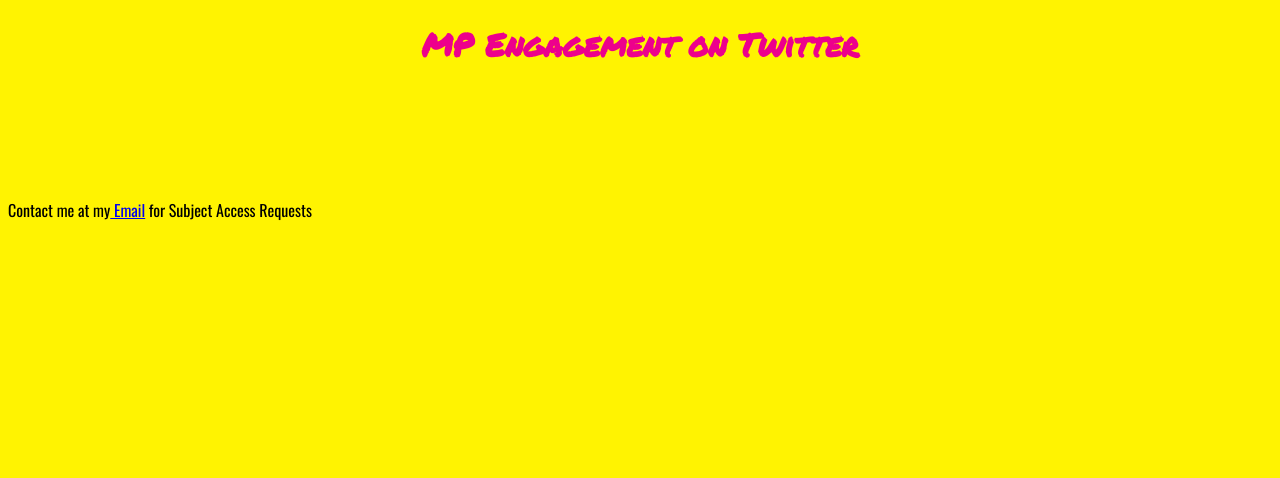
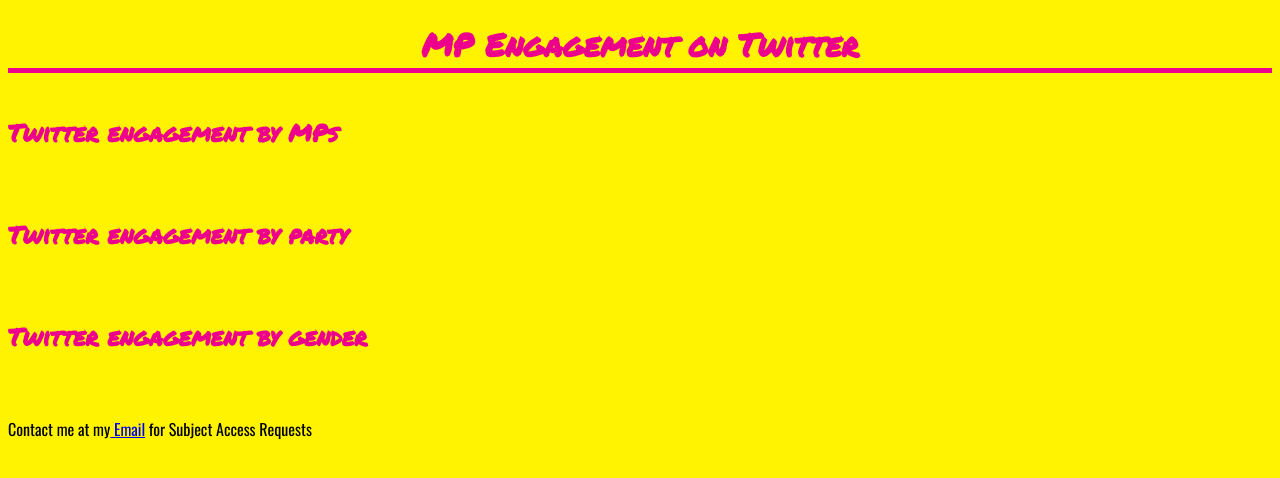
Before and after one commit to Brappington/mptweet, a Flask app: template app/templates/index.html in a window 1280 px wide. Shown: the top 478 px of the page. Run offline with Flask 2, Linux system fonts and the light colour scheme; the template is opened without the code that fills it, so the values that code supplies are empty; some libraries are stand-ins or nearby versions.

Commit message:
merged test.css/html into index and main

```diff
--- a/app/static/css/main.css
+++ b/app/static/css/main.css
@@ -2,83 +2,42 @@ body {
     font-family: 'Oswald', sans-serif;
     background: #FFF301;
 }
+
 h1 {
     font-family: 'Permanent Marker', cursive;
-    background: #FFF301;
     color: #ED008C;
     text-align: center;
+    border-bottom: 5px solid #ED008C;
 }
 
-twitter-widget {
-    width: fit-content !important;
+h2 {
+    font-family: 'Permanent Marker', cursive;
+    color: #ED008C;
+    padding: 0em;
+}
+
+.maincontainer {
+    display: grid;
+    grid-template-columns: 1fr;
+    grid-template-rows: 50px 1fr 50px 1fr 50px 1fr;
+    grid-column-gap: 0px;
+    grid-row-gap: 0px;
 }
 
 .container {
     display: grid;
-    /* changed layout to 2fr and 1fr to fit twitter content properly */
-    grid-template-columns: 2fr 1fr;
-    grid-template-rows: 1fr 1fr 1fr;
-    grid-column-gap: 10px;
-    grid-row-gap: 0px;
+    grid-gap: 5px;
+    grid-template-columns: repeat(auto-fit, minmax(300px, 1fr));
+    grid-template-rows: repeat(auto-fit, 1fr);
+    grid-column-gap: 2em;
     padding: 1em;
 }
 
 .chart {
     margin-top: 10px;
     margin-bottom: 10px;
-    height: auto;
-}
-.tweet{
-    height: auto;
-}
-#chart_div {
-    grid-area: 1 / 1 / 2 / 2;
 }
 
-
-#tweet1 {
-    grid-area: 1 / 2 / 2 / 3;
+.tweet {
+  justify-items: center;
 }
-
-#chart2_div {
-    grid-area: 2 / 1 / 3 / 2;
-}
-
-#tweet2 {
-    grid-area: 2 / 2 / 3 / 3;
-}
-
-#chart2_div {
-    grid-area: 3 / 1 / 4 / 2;
-}
-
-#tweet3 {
-    grid-area: 3 / 2 / 4 / 3;
-}
-
-@media only screen and (max-width: 600px) {
-    .container {
-        display: grid;
-        grid-template-columns: 1fr;
-        grid-template-rows: auto auto auto auto auto auto;
-        grid-column-gap: 0px;
-        grid-row-gap: 0px;
-        padding: 1em;
-    }
-    #chart_div { grid-area: 1 / 1 / 2 / 2; }
-    #tweet1 { grid-area: 2 / 1 / 3 / 2; }
-    #chart1_div { grid-area: 3 / 1 / 4 / 2; }
-    #tweet2 { grid-area: 4 / 1 / 5 / 2; }
-    #chart2_div { grid-area: 5 / 1 / 6 / 2; }
-    #tweet3 { grid-area: 6 / 1 / 7 / 2; }
-
-    .tweet{
-        max-width: 100%;
-    }
-    .chart {
-        max-width: 100%;
-        margin-top: 10px;
-        margin-bottom: 10px;
-    }
-
-}
--- a/app/templates/index.html
+++ b/app/templates/index.html
@@ -17,12 +17,12 @@
         });
 
         // Set a callback to run when the Google Visualization API is loaded.
-        google.charts.setOnLoadCallback(drawChart);
+        google.charts.setOnLoadCallback(drawChart1);
 
         // Callback that creates and populates a data table,
         // instantiates the chart, passes in the data and
         // draws it.
-        function drawChart() {
+        function drawChart1() {
             // create the data table
             var mplist = {{ mplist | safe }};
             // add colours for chart
@@ -38,22 +38,22 @@
             // Set chart options
             var options = {
                 'title': 'Average engagement by individual MPs',
-                'legend': 'none',
+                'legend': 'none'
             };
             // Instantiate and draw our mp chart, passing in some options.
-            var chart = new google.visualization.BarChart(document.getElementById('chart_div'));
+            var chart = new google.visualization.BarChart(document.getElementById('chart_div1'));
             chart.draw(data, options);
         }
          // Set a callback to run when the Google Visualization API is loaded.
          google.charts.load('current', {
             'packages': ['corechart']
         });
-         google.charts.setOnLoadCallback(drawChart1);
+         google.charts.setOnLoadCallback(drawChart2);
 
         // Callback that creates and populates a data table,
         // instantiates the chart, passes in the data and
         // draws it.
-        function drawChart1() {
+        function drawChart2() {
 
             // create the party data tables
             var data1 = new google.visualization.DataTable();
@@ -68,19 +68,19 @@
                 'legend': 'none',
             };
             // Instantiate and draw our chart, passing in some options.
-            var chart1 = new google.visualization.BarChart(document.getElementById('chart1_div'));
+            var chart1 = new google.visualization.BarChart(document.getElementById('chart_div2'));
             chart1.draw(data1, options);
         }
         // Set a callback to run when the Google Visualization API is loaded.
         google.charts.load('current', {
                     'packages': ['corechart']
                 });
-         google.charts.setOnLoadCallback(drawChart2);
+         google.charts.setOnLoadCallback(drawChart3);
 
         // Callback that creates and populates a data table,
         // instantiates the chart, passes in the data and
         // draws it.
-        function drawChart2() {
+        function drawChart3() {
             // create the gender data tables
             // create the data table
             var genderlist = {{ genderlist | safe}};
@@ -100,21 +100,21 @@
                 'legend': 'none',
             };
             // Instantiate and draw our gender chart, passing in some options.
-            var chart2 = new google.visualization.BarChart(document.getElementById('chart2_div'));
+            var chart2 = new google.visualization.BarChart(document.getElementById('chart_div3'));
             chart2.draw(data2, options2);
            }
            // resize jquery event to redraw charts when window is resized.
         $(window).resize(function(){
-            drawChart();
             drawChart1();
             drawChart2();
+            drawChart3();
             console.log('resize event: chart redrawn')
         });
         // when browser refreshes the charts are drawn again. this is moslty for testing
          $(window).on('load', function(){
-            drawChart();
             drawChart1();
             drawChart2();
+            drawChart3();
             console.log('load event: charts redrawn')
         })
     </script>
@@ -122,21 +122,32 @@
 
 <body>
     <h1>MP Engagement on Twitter </h1>
+
+    <div class="maincontainer">
+            <H2>Twitter engagement by MPs</H2>
             <div class="container">
-            <div id="chart_div" class="chart">
+                <div id="chart_div1" class="chart">
                 </div>
                 <div id="tweet1" class="tweet">
                         {{ mptweet | safe }}
                 </div>
-            <div id="chart1_div" class="chart"></div>
+            </div>
+            <H2>Twitter engagement by party</H2>
+            <div class="container">
+                    <div id="chart_div2" class="chart"></div>
                     <div id="tweet2" class="tweet">
                         {{ partytweet | safe }}
                     </div>
-            <div id="chart2_div" class="chart"></div>
+            </div>
+            <H2>Twitter engagement by gender</H2>
+            <div class="container">
+                    <div id="chart_div3" class="chart"></div>
                     <div id="tweet3" class="tweet">
                         {{ gendertweet | safe }}
                     </div>
             </div>
+    </div>
+
 </body>
 <footer>
     <p>Contact me at my<a href="mailto:webmaster@example.com"> Email</a> for Subject Access Requests</p>
--- a/app/templates/test.html
+++ b/app/templates/test.html
@@ -111,12 +111,12 @@
             console.log('resize event: chart redrawn')
         });
         // when browser refreshes the charts are drawn again. this is moslty for testing
-        /* $(window).on('load', function(){
+         $(window).on('load', function(){
             drawChart1();
             drawChart2();
             drawChart3();
             console.log('load event: charts redrawn')
-        }) */
+        })
     </script>
 </head>
 
```
Also changed, not shown: app/static/css/test.css (+2 -6 lines). Lines whose indentation alone changed are shown as unchanged.
